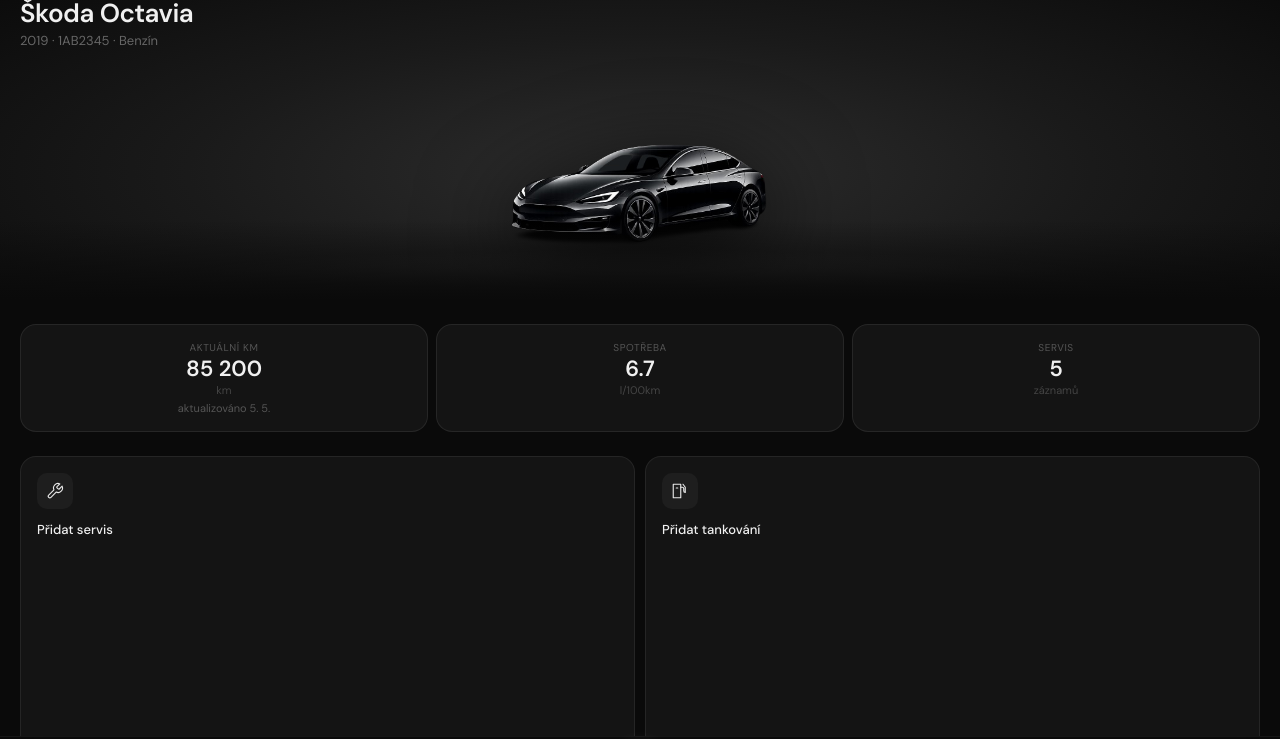
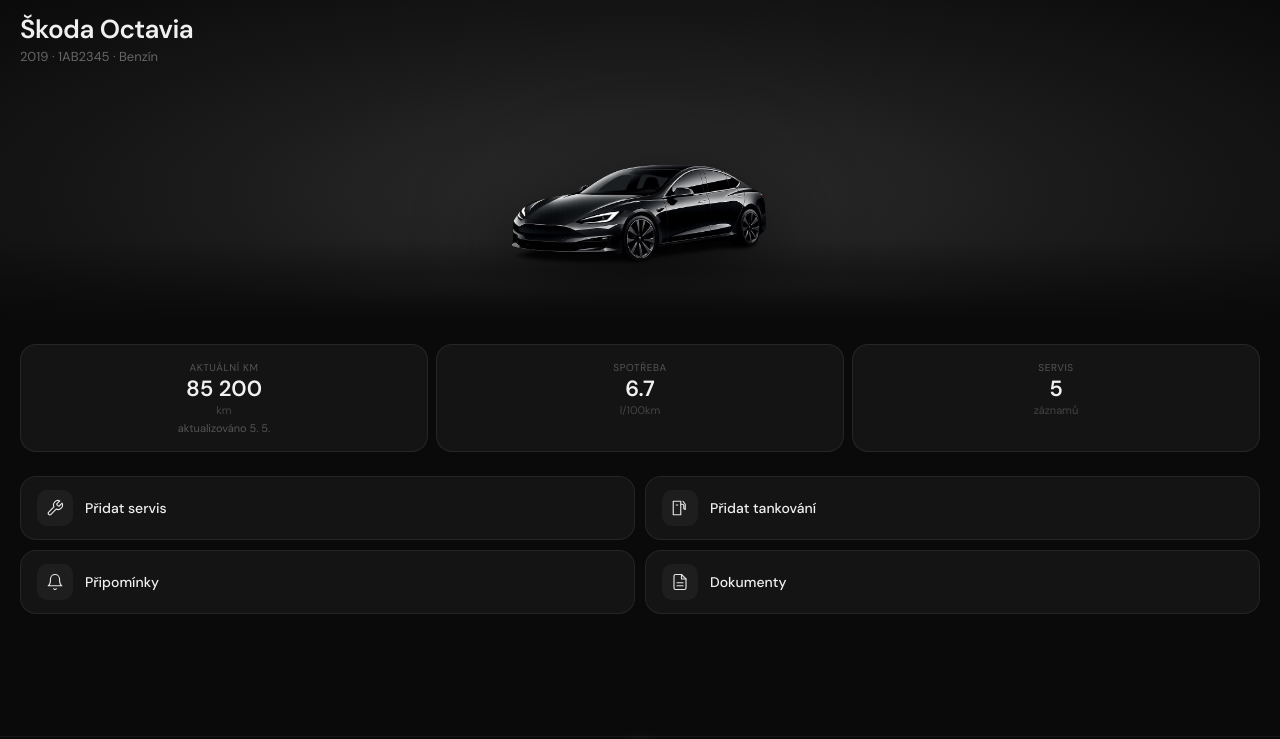
Before and after one commit to Luky947/car-manager, a React (Vite) app: page / in a window 1280 px wide. Shown: the top 739 px of the page. Built offline with nearby package versions, Linux system fonts and the light colour scheme.

Commit message:
fix: dashboard layout safe-area, compact quick actions, smooth accordion, proper bottom sheets

```diff
--- a/src/components/fuel/FuelForm.tsx
+++ b/src/components/fuel/FuelForm.tsx
@@ -325,8 +325,8 @@
           onClick={handleSubmit}
           style={{
             width: '100%',
-            background: 'linear-gradient(135deg, #4f9eff, #6c63ff)',
-            color: 'white', borderRadius: 14, padding: 16,
+            background: '#0a0a0a',
+            color: '#f0f0f0', borderRadius: 14, padding: 16,
             fontSize: 16, fontWeight: 600, touchAction: 'manipulation',
           }}
         >
--- a/src/components/service/ServiceForm.tsx
+++ b/src/components/service/ServiceForm.tsx
@@ -371,8 +371,8 @@
           onClick={handleSubmit}
           style={{
             width: '100%',
-            background: 'linear-gradient(135deg, #6c63ff, #4f9eff)',
-            color: 'white', borderRadius: 14, padding: 16,
+            background: '#0a0a0a',
+            color: '#f0f0f0', borderRadius: 14, padding: 16,
             fontSize: 16, fontWeight: 600,
             touchAction: 'manipulation',
           }}
--- a/src/pages/Dashboard.tsx
+++ b/src/pages/Dashboard.tsx
@@ -135,7 +135,7 @@
   }
 
   return (
-    <div style={{ padding: '0 20px 32px', WebkitOverflowScrolling: 'touch' }}>
+    <div style={{ paddingTop: 'env(safe-area-inset-top)', paddingLeft: 20, paddingRight: 20, paddingBottom: 32, WebkitOverflowScrolling: 'touch' }}>
 
       {activeCar && (
         <>
@@ -144,7 +144,7 @@
             position: 'relative',
             width: '100vw',
             marginLeft: '-20px',
-            marginTop: '-20px',
+            marginTop: 'calc(-1 * env(safe-area-inset-top))',
             height: '320px',
             background: 'radial-gradient(ellipse at 50% 60%, #2e2e2e 0%, #1a1a1a 50%, #0a0a0a 100%)',
             overflow: 'hidden',
@@ -154,7 +154,7 @@
             <div
               style={{
                 position: 'absolute',
-                top: 'calc(16px + env(safe-area-inset-top))',
+                top: 'calc(env(safe-area-inset-top) + 12px)',
                 left: '20px',
                 right: '20px',
                 zIndex: 2,
@@ -253,7 +253,7 @@
           </div>
 
           {/* Quick Actions 2×2 */}
-          <div style={{ display: 'grid', gridTemplateColumns: '1fr 1fr', gap: 10, marginBottom: 24 }}>
+          <div style={{ display: 'grid', gridTemplateColumns: '1fr 1fr', gap: 10, marginBottom: 16 }}>
             {/* Add Service */}
             <button
               onClick={() => openServiceForm()}
@@ -262,12 +262,12 @@
                 background: '#141414',
                 border: '0.5px solid rgba(255,255,255,0.07)',
                 borderRadius: 16,
-                padding: 16,
+                padding: '14px 16px',
                 display: 'flex',
-                flexDirection: 'column',
-                alignItems: 'flex-start',
+                flexDirection: 'row',
+                alignItems: 'center',
                 gap: 12,
-                aspectRatio: '1',
+                height: 64,
                 touchAction: 'manipulation',
               }}
             >
@@ -276,7 +276,7 @@
                   <path d="M14.7 6.3a1 1 0 000 1.4l1.6 1.6a1 1 0 001.4 0l3.77-3.77a6 6 0 01-7.94 7.94l-6.91 6.91a2.12 2.12 0 01-3-3l6.91-6.91a6 6 0 017.94-7.94l-3.76 3.76z"/>
                 </svg>
               </div>
-              <span style={{ fontSize: 13, fontWeight: 500, color: '#f0f0f0', textAlign: 'left' }}>Přidat servis</span>
+              <span style={{ fontSize: 14, fontWeight: 500, color: '#f0f0f0', lineHeight: 1.2, textAlign: 'left' }}>Přidat servis</span>
             </button>
 
             {/* Add Fuel */}
@@ -287,12 +287,12 @@
                 background: '#141414',
                 border: '0.5px solid rgba(255,255,255,0.07)',
                 borderRadius: 16,
-                padding: 16,
+                padding: '14px 16px',
                 display: 'flex',
-                flexDirection: 'column',
-                alignItems: 'flex-start',
+                flexDirection: 'row',
+                alignItems: 'center',
                 gap: 12,
-                aspectRatio: '1',
+                height: 64,
                 touchAction: 'manipulation',
               }}
             >
@@ -301,23 +301,23 @@
                   <path d="M3 3h10v18H3z"/><path d="M13 7h2a2 2 0 012 2v3a2 2 0 002 2h0V7l-3-4"/><line x1="7" y1="8" x2="9" y2="8"/>
                 </svg>
               </div>
-              <span style={{ fontSize: 13, fontWeight: 500, color: '#f0f0f0', textAlign: 'left' }}>Přidat tankování</span>
+              <span style={{ fontSize: 14, fontWeight: 500, color: '#f0f0f0', lineHeight: 1.2, textAlign: 'left' }}>Přidat tankování</span>
             </button>
 
             {/* Reminders toggle */}
             <button
-              onClick={() => setRemindersOpen(o => !o)}
+              onClick={() => { setRemindersOpen(o => !o); if (!remindersOpen) setDocumentsOpen(false) }}
               className="pressable"
               style={{
                 background: remindersOpen ? '#f5f5f7' : '#141414',
                 border: `0.5px solid ${remindersOpen ? 'rgba(255,255,255,0.2)' : 'rgba(255,255,255,0.07)'}`,
                 borderRadius: 16,
-                padding: 16,
+                padding: '14px 16px',
                 display: 'flex',
-                flexDirection: 'column',
-                alignItems: 'flex-start',
+                flexDirection: 'row',
+                alignItems: 'center',
                 gap: 12,
-                aspectRatio: '1',
+                height: 64,
                 touchAction: 'manipulation',
                 transition: 'background 150ms, border-color 150ms',
               }}
@@ -332,23 +332,23 @@
                   <path d="M18 8A6 6 0 006 8c0 7-3 9-3 9h18s-3-2-3-9"/><path d="M13.73 21a2 2 0 01-3.46 0"/>
                 </svg>
               </div>
-              <span style={{ fontSize: 13, fontWeight: 500, color: remindersOpen ? '#0a0a0a' : '#f0f0f0', textAlign: 'left', transition: 'color 150ms' }}>Připomínky</span>
+              <span style={{ fontSize: 14, fontWeight: 500, color: remindersOpen ? '#0a0a0a' : '#f0f0f0', lineHeight: 1.2, transition: 'color 150ms' }}>Připomínky</span>
             </button>
 
             {/* Documents toggle */}
             <button
-              onClick={() => setDocumentsOpen(o => !o)}
+              onClick={() => { setDocumentsOpen(o => !o); if (!documentsOpen) setRemindersOpen(false) }}
               className="pressable"
               style={{
                 background: documentsOpen ? '#f5f5f7' : '#141414',
                 border: `0.5px solid ${documentsOpen ? 'rgba(255,255,255,0.2)' : 'rgba(255,255,255,0.07)'}`,
                 borderRadius: 16,
-                padding: 16,
+                padding: '14px 16px',
                 display: 'flex',
-                flexDirection: 'column',
-                alignItems: 'flex-start',
+                flexDirection: 'row',
+                alignItems: 'center',
                 gap: 12,
-                aspectRatio: '1',
+                height: 64,
                 touchAction: 'manipulation',
                 transition: 'background 150ms, border-color 150ms',
               }}
@@ -366,28 +366,26 @@
                   <line x1="16" y1="17" x2="8" y2="17"/>
                 </svg>
               </div>
-              <span style={{ fontSize: 13, fontWeight: 500, color: documentsOpen ? '#0a0a0a' : '#f0f0f0', textAlign: 'left', transition: 'color 150ms' }}>Dokumenty</span>
+              <span style={{ fontSize: 14, fontWeight: 500, color: documentsOpen ? '#0a0a0a' : '#f0f0f0', lineHeight: 1.2, transition: 'color 150ms' }}>Dokumenty</span>
             </button>
           </div>
 
           {/* Accordion — Reminders (white card) */}
           <div style={{
             overflow: 'hidden',
-            maxHeight: remindersOpen ? '500px' : '0px',
-            margin: remindersOpen ? '0 20px 24px' : '0 20px 0',
+            maxHeight: remindersOpen ? '600px' : '0px',
+            opacity: remindersOpen ? 1 : 0,
+            margin: remindersOpen ? '0 20px 16px' : '0 20px',
             transition: remindersOpen
-              ? 'max-height 420ms cubic-bezier(0.4,0,0.2,1)'
-              : 'max-height 320ms cubic-bezier(0.4,0,1,1)',
+              ? 'max-height 450ms cubic-bezier(0.4,0,0.2,1), opacity 300ms cubic-bezier(0.4,0,0.2,1) 50ms, margin 400ms cubic-bezier(0.4,0,0.2,1)'
+              : 'max-height 300ms cubic-bezier(0.4,0,1,1), opacity 200ms cubic-bezier(0.4,0,1,1), margin 400ms cubic-bezier(0.4,0,0.2,1)',
           }}>
             <div style={{
               background: '#f5f5f7',
               borderRadius: 20,
-              padding: 20,
-              opacity: remindersOpen ? 1 : 0,
-              transform: remindersOpen ? 'translateY(0)' : 'translateY(-8px)',
-              transition: remindersOpen
-                ? 'opacity 350ms cubic-bezier(0.4,0,0.2,1) 50ms, transform 350ms cubic-bezier(0.4,0,0.2,1) 50ms'
-                : 'opacity 200ms cubic-bezier(0.4,0,0.2,1), transform 200ms cubic-bezier(0.4,0,0.2,1)',
+              padding: '18px 16px',
+              transform: remindersOpen ? 'translateY(0)' : 'translateY(-12px)',
+              transition: 'transform 400ms cubic-bezier(0.34,1.2,0.64,1) 50ms',
             }}>
               <p style={{ fontSize: 11, textTransform: 'uppercase', letterSpacing: '0.08em', color: '#9a9da8', margin: '0 0 12px' }}>Připomínky</p>
               {urgentReminders.length === 0 ? (
@@ -428,7 +426,7 @@
                   <div style={{ marginTop: 12, textAlign: 'right' }}>
                     <button
                       onClick={() => navigate('/service')}
-                      style={{ fontSize: 13, color: '#6c63ff', fontWeight: 500, background: 'none', border: 'none', cursor: 'pointer', padding: 0 }}
+                      style={{ fontSize: 13, color: '#0a0a0a', fontWeight: 500, background: 'none', border: 'none', cursor: 'pointer', padding: 0 }}
                     >
                       Zobrazit vše →
                     </button>
@@ -441,21 +439,19 @@
           {/* Accordion — Documents (white card) */}
           <div style={{
             overflow: 'hidden',
-            maxHeight: documentsOpen ? '500px' : '0px',
-            margin: documentsOpen ? '0 20px 24px' : '0 20px 0',
+            maxHeight: documentsOpen ? '600px' : '0px',
+            opacity: documentsOpen ? 1 : 0,
+            margin: documentsOpen ? '0 20px 16px' : '0 20px',
             transition: documentsOpen
-              ? 'max-height 420ms cubic-bezier(0.4,0,0.2,1)'
-              : 'max-height 320ms cubic-bezier(0.4,0,1,1)',
+              ? 'max-height 450ms cubic-bezier(0.4,0,0.2,1), opacity 300ms cubic-bezier(0.4,0,0.2,1) 50ms, margin 400ms cubic-bezier(0.4,0,0.2,1)'
+              : 'max-height 300ms cubic-bezier(0.4,0,1,1), opacity 200ms cubic-bezier(0.4,0,1,1), margin 400ms cubic-bezier(0.4,0,0.2,1)',
           }}>
             <div style={{
               background: '#f5f5f7',
               borderRadius: 20,
-              padding: 20,
-              opacity: documentsOpen ? 1 : 0,
-              transform: documentsOpen ? 'translateY(0)' : 'translateY(-8px)',
-              transition: documentsOpen
-                ? 'opacity 350ms cubic-bezier(0.4,0,0.2,1) 50ms, transform 350ms cubic-bezier(0.4,0,0.2,1) 50ms'
-                : 'opacity 200ms cubic-bezier(0.4,0,0.2,1), transform 200ms cubic-bezier(0.4,0,0.2,1)',
+              padding: '18px 16px',
+              transform: documentsOpen ? 'translateY(0)' : 'translateY(-12px)',
+              transition: 'transform 400ms cubic-bezier(0.34,1.2,0.64,1) 50ms',
             }}>
               <p style={{ fontSize: 11, textTransform: 'uppercase', letterSpacing: '0.08em', color: '#9a9da8', margin: '0 0 12px' }}>Dokumenty</p>
               {allDocs.length === 0 ? (
@@ -483,7 +479,7 @@
                   <div style={{ marginTop: 12, textAlign: 'right' }}>
                     <button
                       onClick={() => navigate('/documents')}
-                      style={{ fontSize: 13, color: '#6c63ff', fontWeight: 500, background: 'none', border: 'none', cursor: 'pointer', padding: 0 }}
+                      style={{ fontSize: 13, color: '#0a0a0a', fontWeight: 500, background: 'none', border: 'none', cursor: 'pointer', padding: 0 }}
                     >
                       Zobrazit vše →
                     </button>
```
